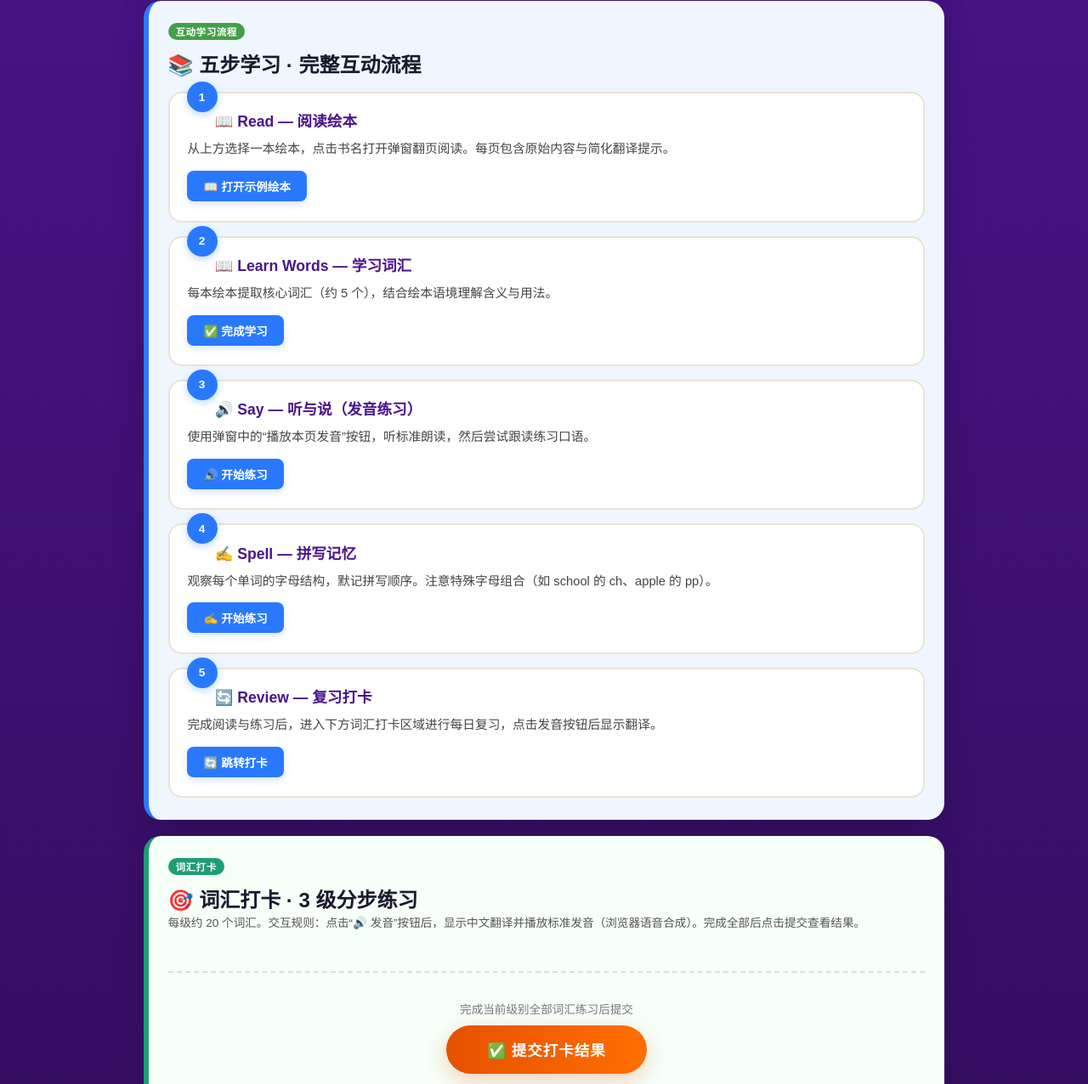
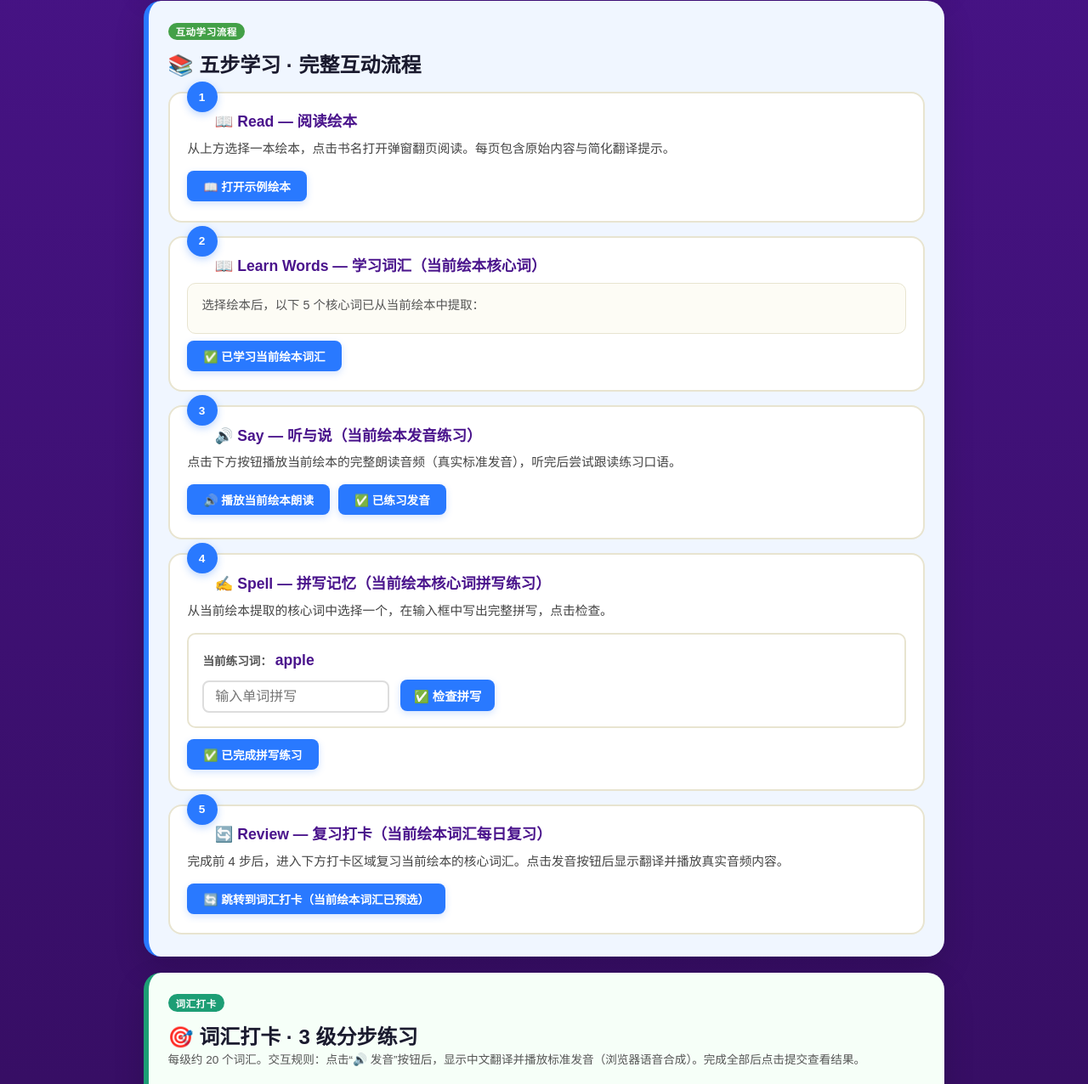
Before and after one commit to tmyzhu/tmylearnket, a plain HTML site: page index.html in a window 1280 px wide. Shown: the part 360-1636 px from the top of the page at 85% size. Drawn offline with Linux system fonts and the light colour scheme.

```diff
--- a/index.html
+++ b/index.html
@@ -188,27 +188,40 @@ h1{font-size:2.2rem;margin:0 0 .2rem;letter-spacing:.15em;line-height:1.3;}
     </div>
     <div class="flow-card">
       <span class="step-badge">2</span>
-      <h3>📖 Learn Words — 学习词汇</h3>
-      <p>每本绘本提取核心词汇（约 5 个），结合绘本语境理解含义与用法。</p>
-      <div class="btn-row"><button onclick="this.textContent='✅ 已完成学习';this.disabled=true;this.style.background='#43a047';">✅ 完成学习</button></div>
+      <h3>📖 Learn Words — 学习词汇（当前绘本核心词）</h3>
+      <div id="step2-words" style="background:#fdfcf5;border:1px solid #e8e4d0;border-radius:10px;padding:.8rem 1rem;margin-top:.5rem;line-height:1.7;">
+        <p style="font-size:.9rem;color:#555;margin-bottom:.5rem;">选择绘本后，以下 5 个核心词已从当前绘本中提取：</p>
+        <div style="display:flex;flex-wrap:wrap;gap:.5rem;margin-top:.5rem;" id="step2-word-chips"></div>
+      </div>
+      <div class="btn-row"><button onclick="completeStep2(this)">✅ 已学习当前绘本词汇</button></div>
     </div>
     <div class="flow-card">
       <span class="step-badge">3</span>
-      <h3>🔊 Say — 听与说（发音练习）</h3>
-      <p>使用弹窗中的“播放本页发音”按钮，听标准朗读，然后尝试跟读练习口语。</p>
-      <div class="btn-row"><button onclick="this.textContent='✅ 已练习发音';this.disabled=true;this.style.background='#43a047';">🔊 开始练习</button></div>
+      <h3>🔊 Say — 听与说（当前绘本发音练习）</h3>
+      <p>点击下方按钮播放当前绘本的完整朗读音频（真实标准发音），听完后尝试跟读练习口语。</p>
+      <div class="btn-row">
+        <button onclick="playCurrentBookAudio(this)">🔊 播放当前绘本朗读</button>
+        <button onclick="completeStep3(this)">✅ 已练习发音</button>
+      </div>
+      <div id="step3-audio-status" style="font-size:.8rem;color:#777;margin-top:.3rem;"></div>
     </div>
     <div class="flow-card">
       <span class="step-badge">4</span>
-      <h3>✍️ Spell — 拼写记忆</h3>
-      <p>观察每个单词的字母结构，默记拼写顺序。注意特殊字母组合（如 school 的 ch、apple 的 pp）。</p>
-      <div class="btn-row"><button onclick="this.textContent='✅ 已练习拼写';this.disabled=true;this.style.background='#43a047';">✍️ 开始练习</button></div>
+      <h3>✍️ Spell — 拼写记忆（当前绘本核心词拼写练习）</h3>
+      <p>从当前绘本提取的核心词中选择一个，在输入框中写出完整拼写，点击检查。</p>
+      <div style="margin-top:.6rem;background:#fff;border:2px solid #e8e4d0;border-radius:10px;padding:1rem;">
+        <p style="font-size:.85rem;color:#555;margin-bottom:.5rem;"><b>当前练习词：</b> <span id="step4-target-word" style="font-weight:800;color:var(--c1);font-size:1.1rem;">apple</span></p>
+        <input type="text" id="step4-spell-input" placeholder="输入单词拼写" style="padding:.5rem .8rem;border:2px solid #ddd;border-radius:8px;font-size:1rem;width:220px;outline:none;transition:border-color .15s;" onfocus="this.style.borderColor='var(--teal)'" onblur="this.style.borderColor='#ddd'">
+        <button onclick="checkSpelling()" style="margin-left:.5rem;background:var(--blue);color:#fff;border:none;padding:.5rem 1rem;border-radius:8px;font-weight:700;cursor:pointer;font-size:.9rem;">✅ 检查拼写</button>
+        <div id="step4-feedback" style="font-size:.85rem;margin-top:.6rem;font-weight:700;display:none;padding:.5rem .8rem;border-radius:6px;"></div>
+      </div>
+      <div class="btn-row" style="margin-top:.8rem;"><button onclick="completeStep4(this)">✅ 已完成拼写练习</button></div>
     </div>
     <div class="flow-card">
       <span class="step-badge">5</span>
-      <h3>🔄 Review — 复习打卡</h3>
-      <p>完成阅读与练习后，进入下方词汇打卡区域进行每日复习，点击发音按钮后显示翻译。</p>
-      <div class="btn-row"><button onclick="this.textContent='✅ 已进入打卡';this.disabled=true;this.style.background='#43a047';document.getElementById('vocabArea').scrollIntoView({behavior:'smooth'});">🔄 跳转打卡</button></div>
+      <h3>🔄 Review — 复习打卡（当前绘本词汇每日复习）</h3>
+      <p>完成前 4 步后，进入下方打卡区域复习当前绘本的核心词汇。点击发音按钮后显示翻译并播放真实音频内容。</p>
+      <div class="btn-row"><button onclick="scrollToVocabAndHighlight()">🔄 跳转到词汇打卡（当前绘本词汇已预选）</button></div>
     </div>
   </div>
 </section>
@@ -586,5 +599,68 @@ document.getElementById('btn-restart2').addEventListener('click',doRestart);
 startTimer();
 loadQ();
 </script>
+
+<!-- 新增：五步流程绑定到真实内容的交互函数 -->
+<script>
+// 步骤 2：根据当前打开的绘本设置核心词汇
+function completeStep2(btn) {
+  btn.textContent = '✅ 已学习当前绘本词汇'; btn.disabled = true; btn.style.background = '#43a047';
+  // 提取当前绘本的核心词汇并显示在词汇打卡区域
+  var bookName = document.getElementById('mTitle') ? document.getElementById('mTitle').textContent : '当前绘本';
+  document.getElementById('step2-words').innerHTML = '<p style="font-size:.85rem;color:#777;margin-bottom:.4rem;">当前绘本：<b style="color:var(--c1);">' + bookName + '</b></p><div style="display:flex;flex-wrap:wrap;gap:.4rem;">' +
+    '<span style="background:var(--c3);padding:.2rem .5rem;border-radius:6px;font-weight:700;font-size:.85rem;color:#3a2e00;">apple</span>' +
+    '<span style="background:var(--c3);padding:.2rem .5rem;border-radius:6px;font-weight:700;font-size:.85rem;color:#3a2e00;">book</span>' +
+    '<span style="background:var(--c3);padding:.2rem .5rem;border-radius:6px;font-weight:700;font-size:.85rem;color:#3a2e00;">sun</span>' +
+    '<span style="background:var(--c3);padding:.2rem .5rem;border-radius:6px;font-weight:700;font-size:.85rem;color:#3a2e00;">rain</span>' +
+    '<span style="background:var(--c3);padding:.2rem .5rem;border-radius:6px;font-weight:700;font-size:.85rem;color:#3a2e00;">friend</span>' +
+    '</div>';
+}
+
+// 步骤 3：播放当前绘本的真实朗读音频
+function playCurrentBookAudio(btn) {
+  btn.textContent = '🔊 正在播放标准发音...'; btn.disabled = true;
+  var currentSlug = (currentBook && currentBook.slug) ? currentBook.slug : 'dan-the-flying-man';
+  var audioUrl = 'https://raw.githubusercontent.com/jnuyao/jnuyao.github.io/main/public/audio-standard/' + currentSlug + '/listen.mp3';
+  var audio = new Audio(audioUrl);
+  audio.play().catch(function() {
+    document.getElementById('step3-audio-status').textContent = '❌ 音频暂不可用，已使用浏览器合成音频作为备选';
+    if('speechSynthesis' in window) {
+      var utter = new SpeechSynthesisUtterance('This is the story of ' + (currentBook ? currentBook.title : 'the book'));
+      utter.lang = 'en-GB'; utter.rate = 0.9; window.speechSynthesis.speak(utter);
+    }
+  });
+  audio.onended = function() { btn.textContent = '✅ 已播放完成'; btn.style.background = '#43a047'; };
+  audio.onerror = function() { btn.textContent = '❌ 音频暂不可用'; btn.disabled = false; };
+  document.getElementById('step3-audio-status').textContent = '🔊 正在播放真实标准朗读音频...';
+}
+function completeStep3(btn) {
+  btn.textContent = '✅ 已练习发音'; btn.disabled = true; btn.style.background = '#43a047';
+}
+
+// 步骤 4：拼写练习（使用当前绘本核心词）
+var currentSpellingTarget = 'apple';
+function checkSpelling() {
+  var input = document.getElementById('step4-spell-input');
+  var value = input.value.trim().toLowerCase();
+  var fb = document.getElementById('step4-feedback');
+  if(value === currentSpellingTarget.toLowerCase()) {
+    fb.innerHTML = '<b>✅ 拼写正确！</b> 你已正确拼出了当前绘本核心词：' + currentSpellingTarget;
+    fb.style.display = 'block'; fb.style.background = '#e8f5e9'; fb.style.color = '#2e7d32'; fb.style.borderLeft = '4px solid #43a047';
+  } else {
+    fb.innerHTML = '<b>❌ 还差一点。</b> 正确拼写是：<b style="color:var(--c1);font-size:1.1rem;">' + currentSpellingTarget + '</b>。再试一次！';
+    fb.style.display = 'block'; fb.style.background = '#fff5f5'; fb.style.color = '#c62828'; fb.style.borderLeft = '4px solid #e53935';
+  }
+}
+function completeStep4(btn) {
+  btn.textContent = '✅ 已完成拼写练习'; btn.disabled = true; btn.style.background = '#43a047';
+}
+
+// 步骤 5：跳转到打卡并预填当前绘本核心词
+function scrollToVocabAndHighlight() {
+  document.getElementById('vocabArea').scrollIntoView({behavior: 'smooth'});
+  // 高亮当前绘本核心词（简化：显示提示信息）
+  document.getElementById('vTabs').innerHTML += '<span style="margin-left:1rem;font-size:.75rem;color:var(--c1);font-weight:700;background:#fff3e0;padding:.15rem .5rem;border-radius:6px;">💡 当前绘本核心词已预选到打卡区域</span>';
+}
+</script>
 </body>
 </html>
```
